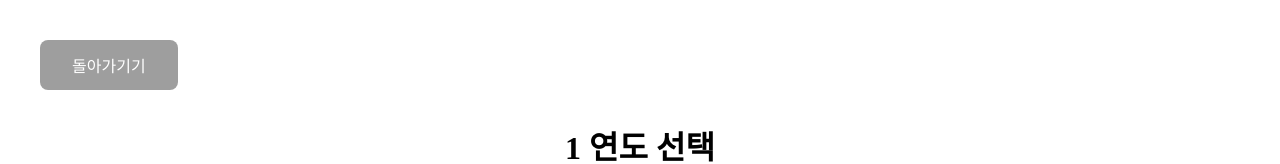
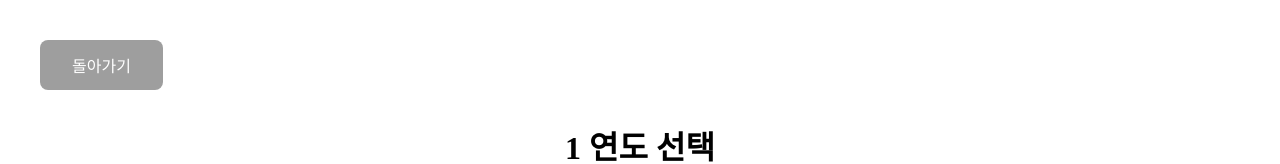
Before and after one commit to Sunami97/nihongo-kanji-study, a React (Vite) app: page /year-select/1 in a window 1280 px wide. Shown: the top 164 px of the page. Built offline with nearby package versions, Linux system fonts and the light colour scheme.

Commit message:
chore 텍스트 수정정

```diff
--- a/src/pages/YearSelectPage.tsx
+++ b/src/pages/YearSelectPage.tsx
@@ -57,7 +57,7 @@ export default function YearSelectPage() {
     <Container>
       <BackButtonWrapper>
         <BackButton onClick={handleGoBackToCategory}>
-          돌아가기기
+          돌아가기
         </BackButton>
       </BackButtonWrapper>
 
```
